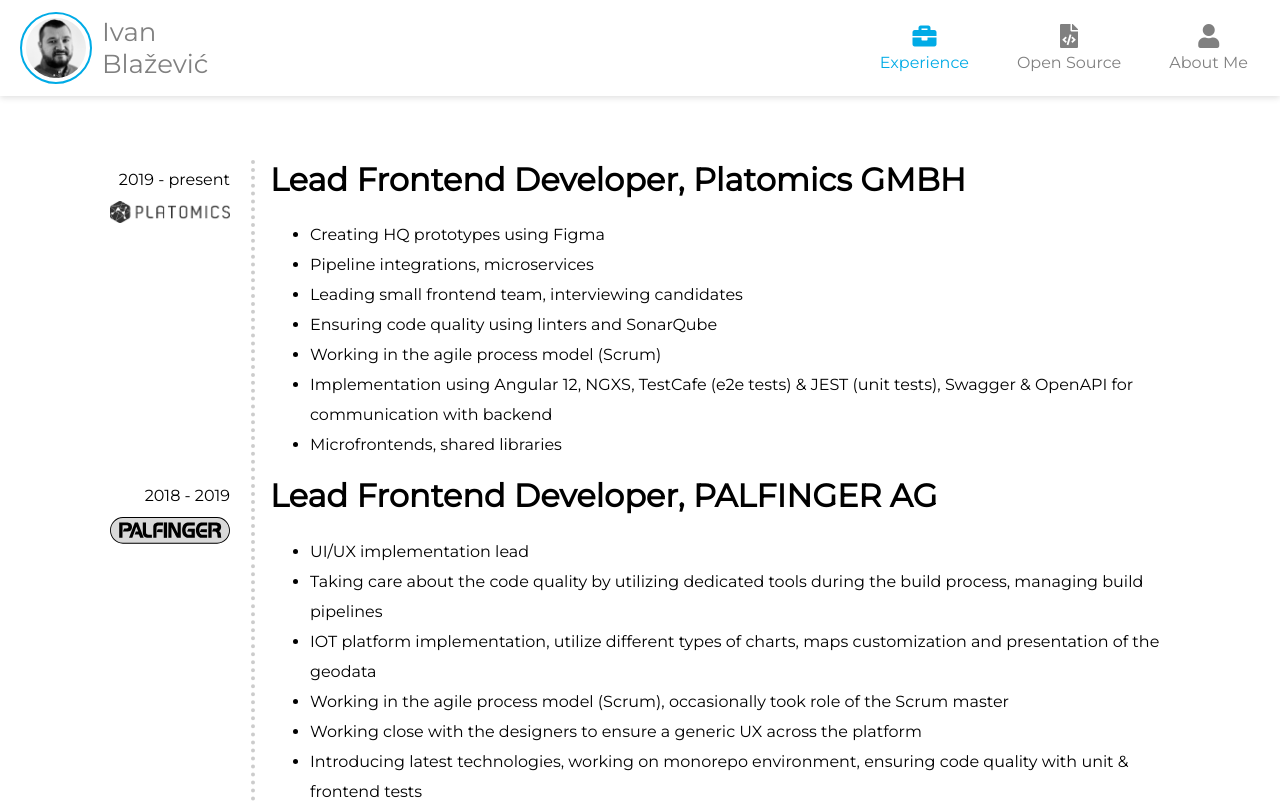
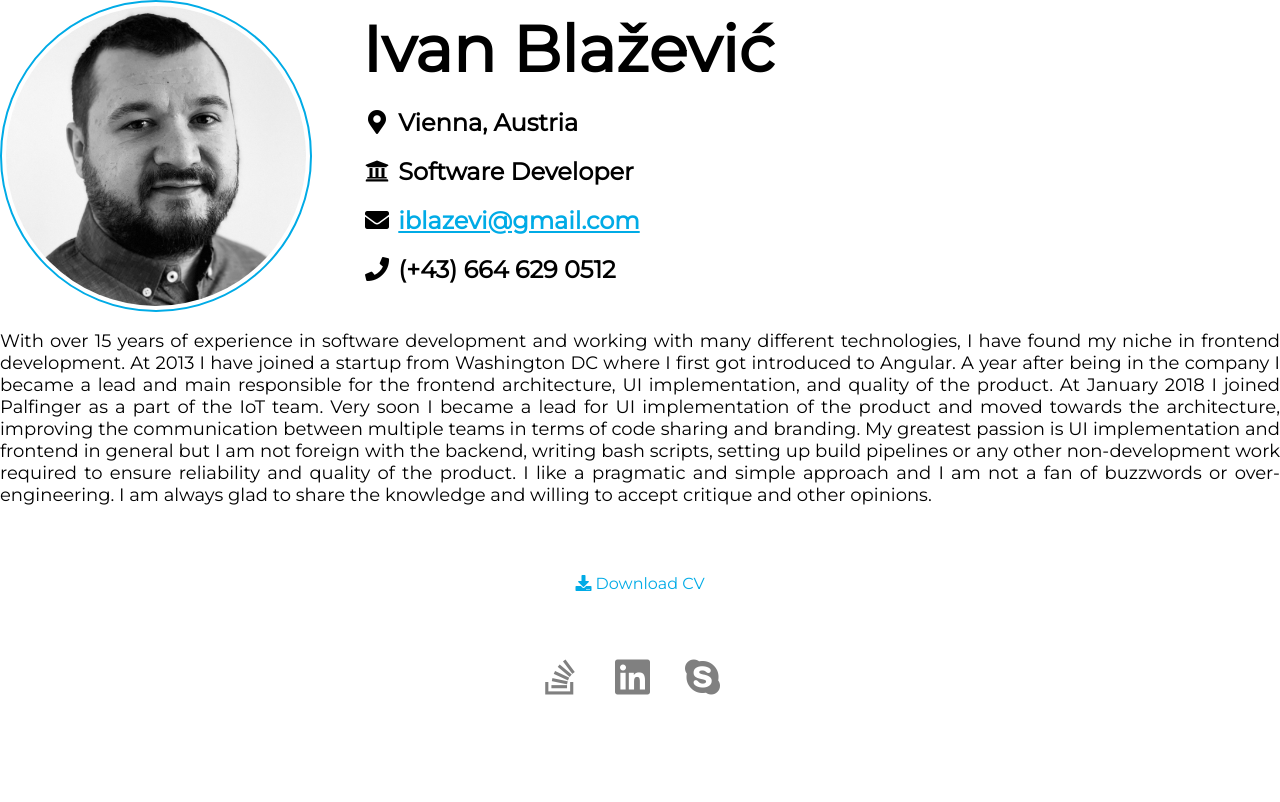
Before and after one commit to ivanblazevic/ivanblazevic.github.io, a React (Create React App) app: page /#/experience in a window 1280 px wide. Shown: the top 802 px of the page. Built offline with nearby package versions, Linux system fonts and the light colour scheme.

Commit message:
Fix tests

```diff
--- a/package.json
+++ b/package.json
@@ -12,7 +12,7 @@
     "web-vitals": "^0.2.4"
   },
   "scripts": {
-    "start": "react-scripts start",
+    "start": "PORT=3333 react-scripts start",
     "build": "react-scripts build",
     "test": "react-scripts test",
     "eject": "react-scripts eject"
--- a/src/App.tsx
+++ b/src/App.tsx
@@ -1,16 +1,16 @@
 import React from "react";
 import { HashRouter, Redirect, Route, Switch } from "react-router-dom";
 import "./App.scss";
-import About from "./components/About/About.lazy";
+import About from "./components/About/About";
 import Experience from "./components/Experience/Experience.lazy";
-import Header from "./components/Header/Header";
 import OpenSource from "./components/OpenSource/OpenSource.lazy";
 
 function App() {
   return (
     <HashRouter>
       <div className="App">
-        <Header></Header>
+        {/* <Header></Header> */}
+        <About />
 
         <div className="App-router-container">
           <Switch>
--- /dev/null
+++ b/src/components/Heading/Heading.module.scss
@@ -0,0 +1,27 @@
+@import "../../shared/styles/variables";
+
+.HeaderSection {
+  display: flex;
+}
+
+.ProfileImage {
+  border-radius: 100%;
+  padding: 4px;
+  vertical-align: middle;
+  border: 2px solid $primary-color;
+}
+
+.ProfileHeadlineData {
+  margin-left: 50px;
+}
+
+.ProfileName {
+  font-size: 4em;
+  margin-top: 10px;
+  margin-bottom: 0px;
+}
+
+.ProfileDescription {
+  text-align: justify;
+  font-size: 18px;
+}
```
Also changed, not shown: jest.config.js (added, +12 -0 lines), src/components/Heading/Heading.tsx (added, +23 -0 lines), .babelrc (added), 2 other files (tests, documents, lock files or other folders).
